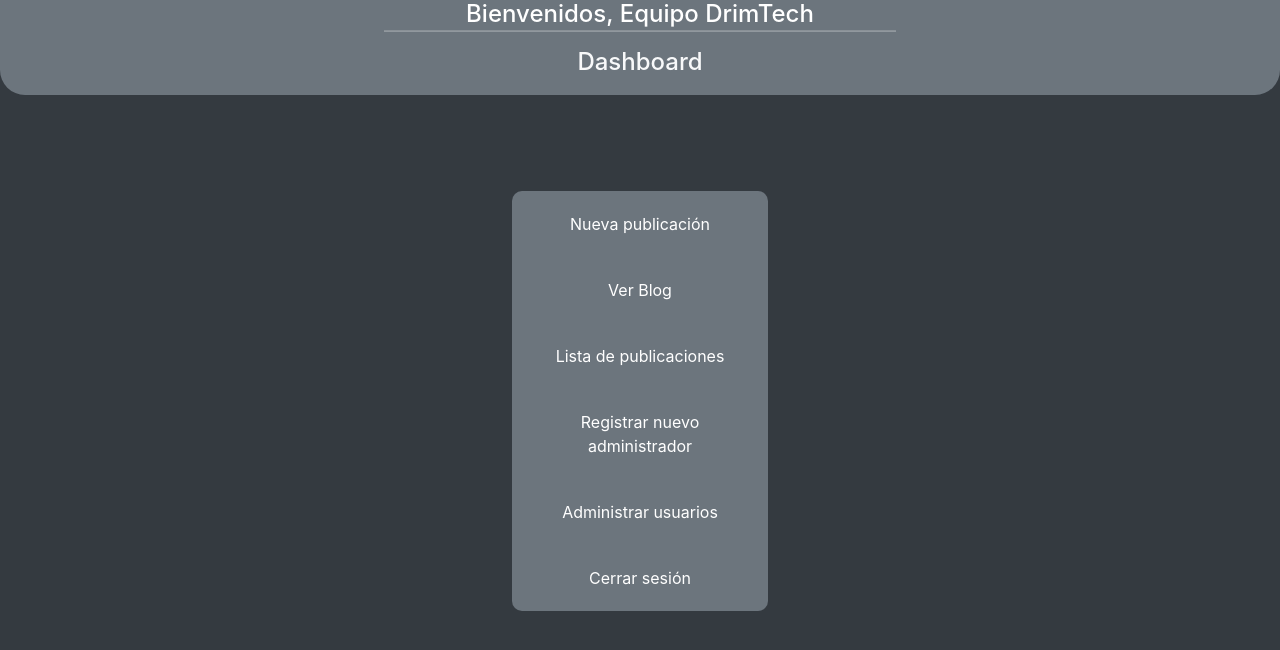
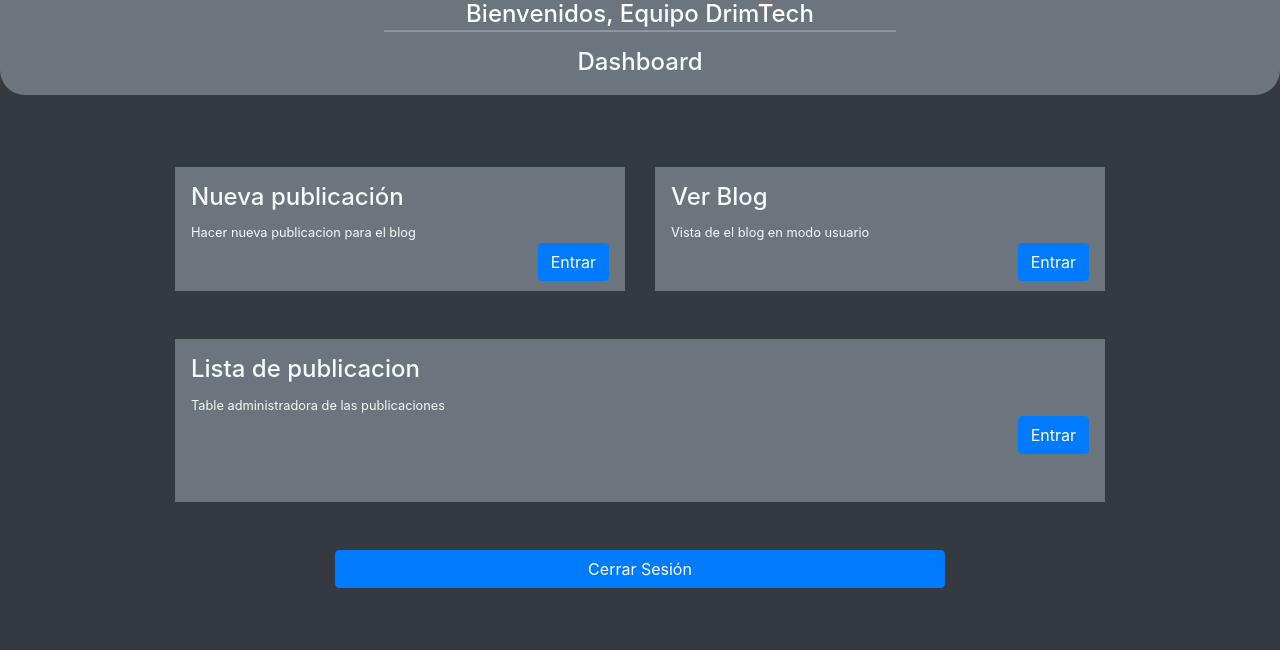
Before and after one commit to DrimTech/DrimTech.github.io, a PHP site: page /admin/indexadmin.php in a window 1280 px wide. Shown: the top 650 px of the page. Run offline with PHP 8.4, Linux system fonts and the light colour scheme; a user stored in the database is signed in.

Commit message:
Modificación de vistas.

```diff
--- a/admin/indexadmin.php
+++ b/admin/indexadmin.php
@@ -45,37 +45,52 @@
     </div>
 
     <br>
+    <section class="container mt-5 w-75">
+    <div class="row">
+     <div class="col">
+       <div class="p-3 pb-5 bg-secondary text-light">
+         <h4>Nueva publicación</h4>
+         <small>Hacer nueva publicacion para el blog</small><br>
+         <a href="Entrada.php" class="btn btn-primary float-end">Entrar</a>
+        </div>
+      </div>
+      <div class="col">
+       <div class="p-3 pb-5 bg-secondary text-light">
+         <h4>Ver Blog</h4>
+         <small>Vista de el blog en modo usuario</small><br>
+         <a href="../index.html" class="btn btn-primary float-end">Entrar</a>
+        </div>
+      </div>
+    </div>
+ </section>
+ <section class="container mt-5 w-75">
+ <div class="col">
+    <div class="row">
+       <div class="p-3 pb-5 bg-secondary text-light">
+         <h4>Lista de publicacion</h4>
+         <small>Table administradora de las publicaciones</small><br>
+         <a href="#" class="btn btn-primary float-end">Entrar</a>
+        </div>
+      </div>
+ </section>
+<!--<section class="container mt-5 w-75">
+ <div class="col">
+    <div class="row">
+       <div class="p-3 pb-5 bg-secondary text-light">
+         <h4>Listas de usuario</h4>
+         <small>Tabla administradora de usuarios </small><br>
+         <a href="" class="btn btn-primary float-end">Entrar</a>
+        </div>
+      </div>
+ </section>-->
+ <br>
+ <br>
 
-	<table>
+ <div class="d-grid gap-2 col-6 mx-auto">
+  <button class="btn btn-primary" type="button" ><a href="../cerrar_sesion.php">Cerrar Sesión</button></a>
+</div>
 
-        <tr>
-            <td><button style="color: white"><a href="Entrada.php" title="Hacer nueva publicación para el blog">Nueva publicación</button></td></a>
-		</tr>
-		<tr>
-           <td><button style="color: white"><a href="../index.html" title="Ver blog en modo usuario">Ver Blog</button></td></a>
-		</tr>
-
-		<tr>
-            <td><button style="color: white"><a href="#" title="Administrar todas las publicaciones"> Lista de publicaciones</button></td></a>
-		</tr>
-
-        <tr>
-            <td><button style="color: white"><a href="registro.php" title="Registre a un nuevo administrador">Registrar nuevo administrador</button></td></a>
-        </tr>
-
-        <tr>
-            <td><button style="color: white"><a href="admin_portada.php" title="Administra a los usuarios registrados">Administrar usuarios</button></td></a>
-        </tr>
-
-        <tr>
-            <td><button style="color: white"><a href="../cerrar_sesion.php" title="Cierre la sesión activa de manera inmediata">Cerrar sesión</button></td></a>
-        </tr>
-
-        <br>
-        <br>
-        <br>
-	</table>
-    </section><!--Cuerpo del blog, publicaciones más recientes, redes sociales, footer, etc.-->
+    <!--Cuerpo del blog, publicaciones más recientes, redes sociales, footer, etc.-->
 
 
     <script src="assets/js/jquery.min.js"></script>
```
